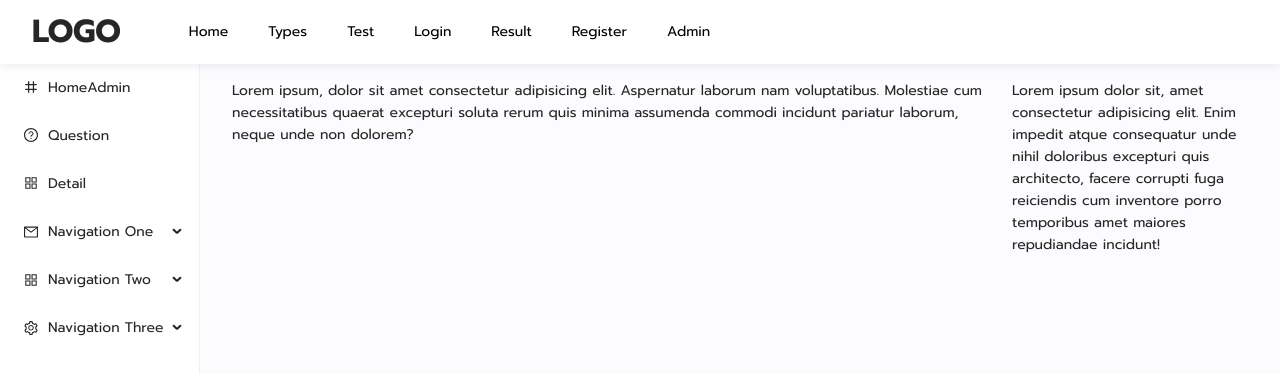
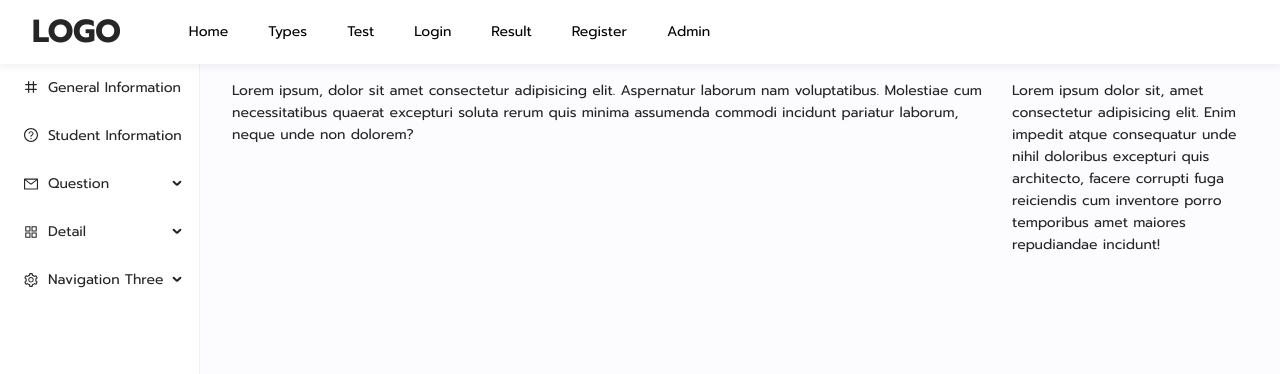
Before and after one commit to skyhihi/project-test, a React (Create React App) app in the folder client/: page /admin in a window 1280 px wide. Shown: the top 374 px of the page. Built offline with nearby package versions, Linux system fonts and the light colour scheme.

Commit message:
fah update 23-8

```diff
--- a/client/src/components/pages/admin/MenuAdmin.js
+++ b/client/src/components/pages/admin/MenuAdmin.js
@@ -22,40 +22,29 @@ function getItem(label, key, icon, children, type, link) {
 
 const items = [
   getItem(
-    "HomeAdmin",
+    "General Information",
     "ha",
     <Link to="/admin">
       <NumberOutlined />
     </Link>
   ),
   getItem(
-    "Question",
+    "Student Information",
     "q",
     <Link to="/admin/question">
       <QuestionCircleOutlined />
     </Link>
   ),
-  getItem(
-    "Detail",
-    "dt",
-    <Link to="/admin/detail-types">
-      <AppstoreOutlined />
-    </Link>
-  ),
 
-  getItem("Navigation One", "sub1", <MailOutlined />, [
-    getItem("Option 1", "1"),
-    getItem("Option 2", "2"),
-    getItem("Option 3", "3"),
-    getItem("Option 4", "4"),
+  getItem("Question", "sub1", <MailOutlined />, [
+    getItem("ADD", "1"),
+    getItem("EDIT", "2"),
+    getItem("DELETE", "3"),
   ]),
-  getItem("Navigation Two", "sub2", <AppstoreOutlined />, [
-    getItem("Option 5", "5"),
-    getItem("Option 6", "6"),
-    getItem("Submenu", "sub3", null, [
-      getItem("Option 7", "7"),
-      getItem("Option 8", "8"),
-    ]),
+  getItem("Detail", "sub2", <AppstoreOutlined />, [
+    getItem("ADD", "1"),
+    getItem("EDIT", "2"),
+    getItem("DELETE", "3"),
   ]),
   getItem("Navigation Three", "sub4", <SettingOutlined />, [
     getItem("Option 9", "9"),
```
Also changed, not shown: client/src/components/assets/home-blob-scene-2.svg (deleted).
